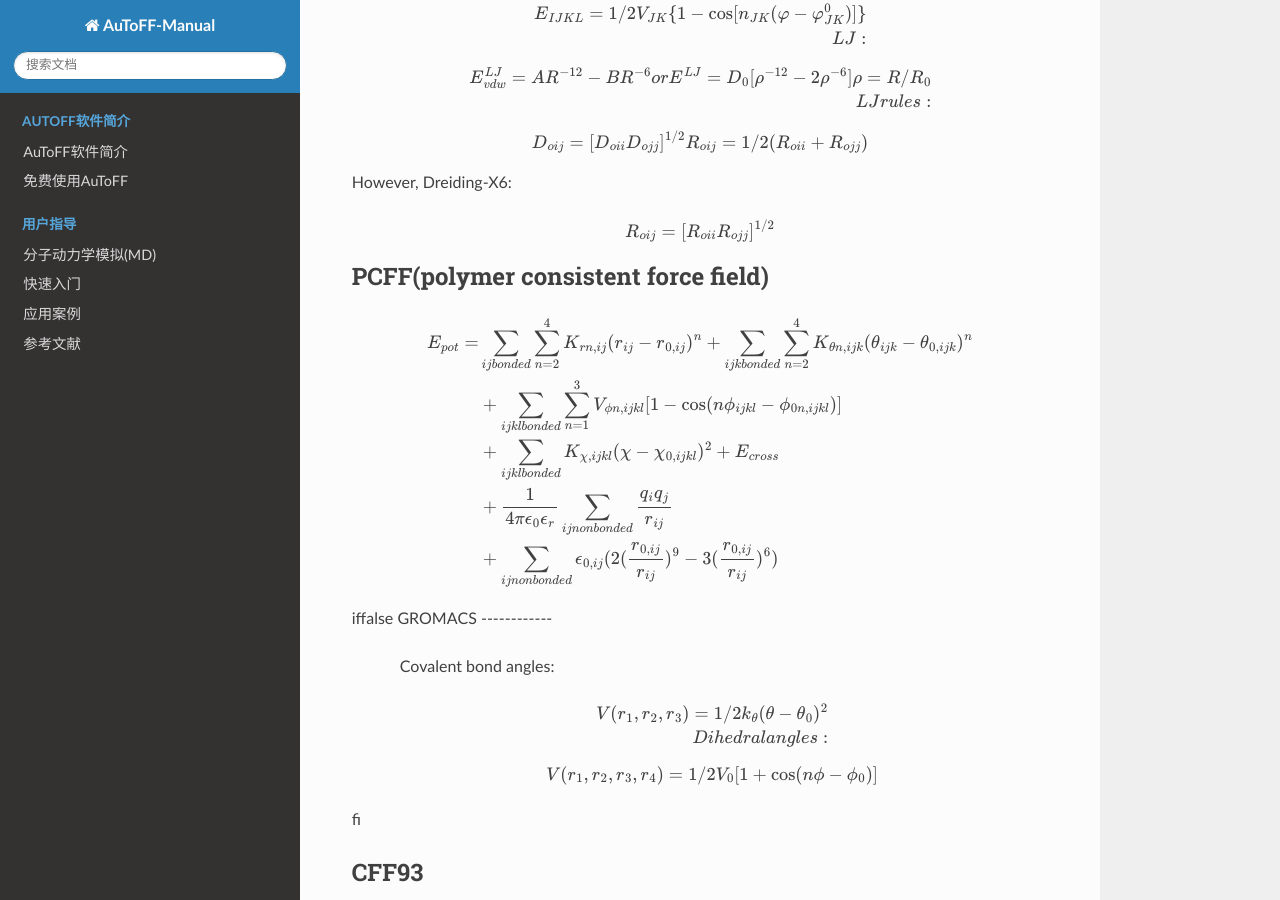
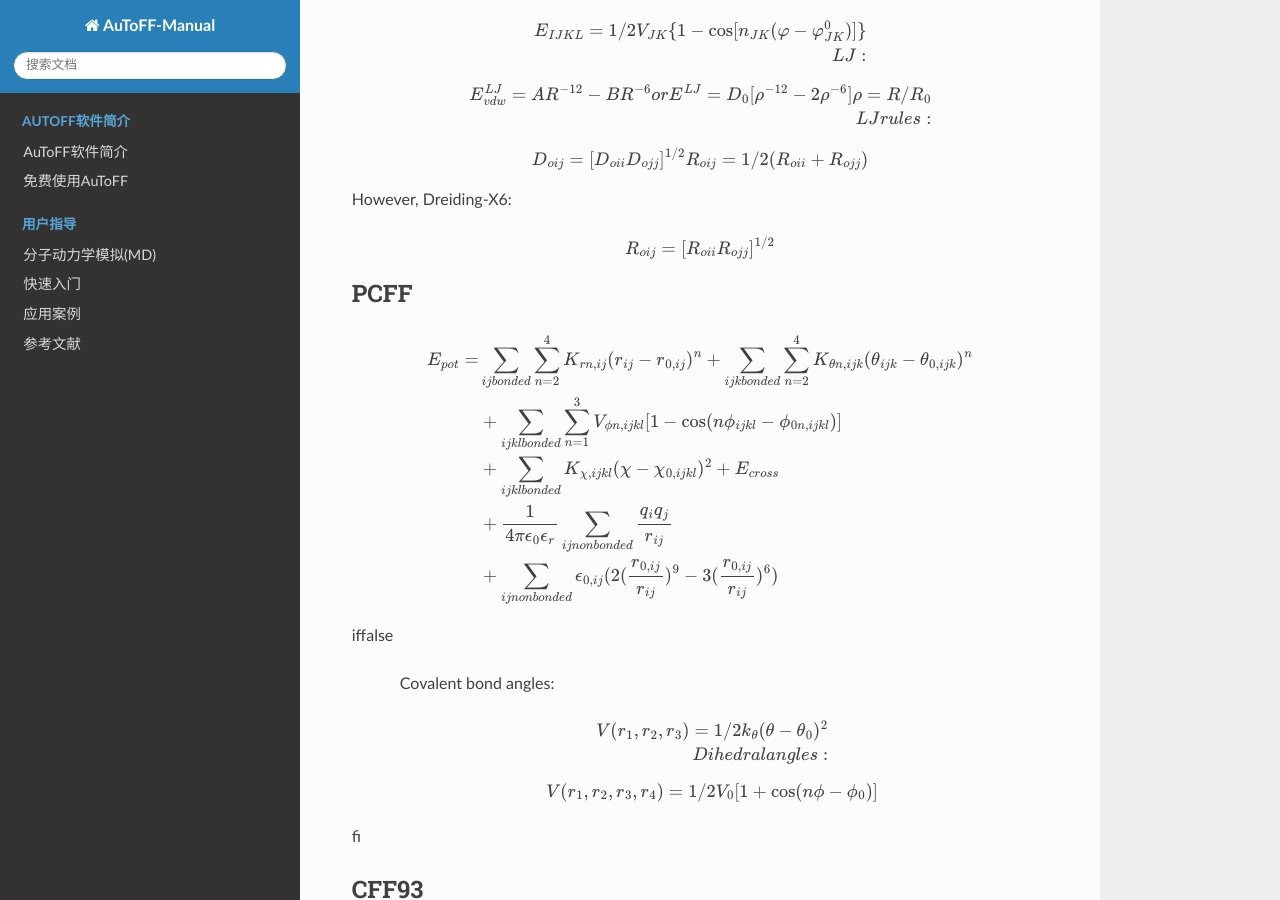
Before and after one commit to LZ0211/AuToFF-Manual, a Sphinx documentation site: the page built from source/MD/forcefields.rst, in a window 1280 px wide and 900 px high, scrolled down 3414 px. Built offline with Sphinx 7.4.7 and the Read the Docs theme 2.0.0, drawn with Linux system fonts in a browser that asks for light colours; pages that are not in the unit, such as notebooks, are missing from menus.

Commit message:
Update forcefields.rst

```diff
--- a/source/MD/forcefields.rst
+++ b/source/MD/forcefields.rst
@@ -50,6 +50,7 @@
     E = K_2*(R-R_0)^2
 
 \iffalse
+
  PCFF
  -------------------------------------------------------
 
@@ -64,6 +65,7 @@
      & \{E^{at}\} = (\theta-\theta_0)\sum_{i=1}^3 k_i^c (1-\cos{i\phi}) \\
      & E^{elec} = \sum_{ij} \frac{q_iq_j}{r_{ij}} \\
      & E^{VDW} = \sum_{ij} \epsilon_{ij}[2(\frac{r_{ij}^0}{r_{ij})^9 - 3(\frac{r_{ij}^0}{r_{ij})^6]
+
 \fi
 
 CFF
@@ -169,7 +171,7 @@
 .. math::
     R_{oij} = [R_{oii}R_{ojj}]^{1/2}
 
-PCFF(polymer consistent force field)
+PCFF
 ----------------------------------------
 
 .. math::
@@ -180,8 +182,9 @@
               & + \sum_{ij nonbonded} \epsilon_{0,ij} (2(\frac{r_{0,ij}}{r_{ij}})^9 - 3(\frac{r_{0,ij}}{r_{ij}})^6)
 
 \iffalse
-GROMACS
-------------
+
+ GROMACS
+ ------------
 
    Covalent bond angles:
 
@@ -193,6 +196,7 @@
 
  .. math::
     V(r_1,r_2,r_3,r_4) = 1/2 V_0[1+\cos(n\phi - \phi_0)]
+
 \fi
 
 CFF93
```
